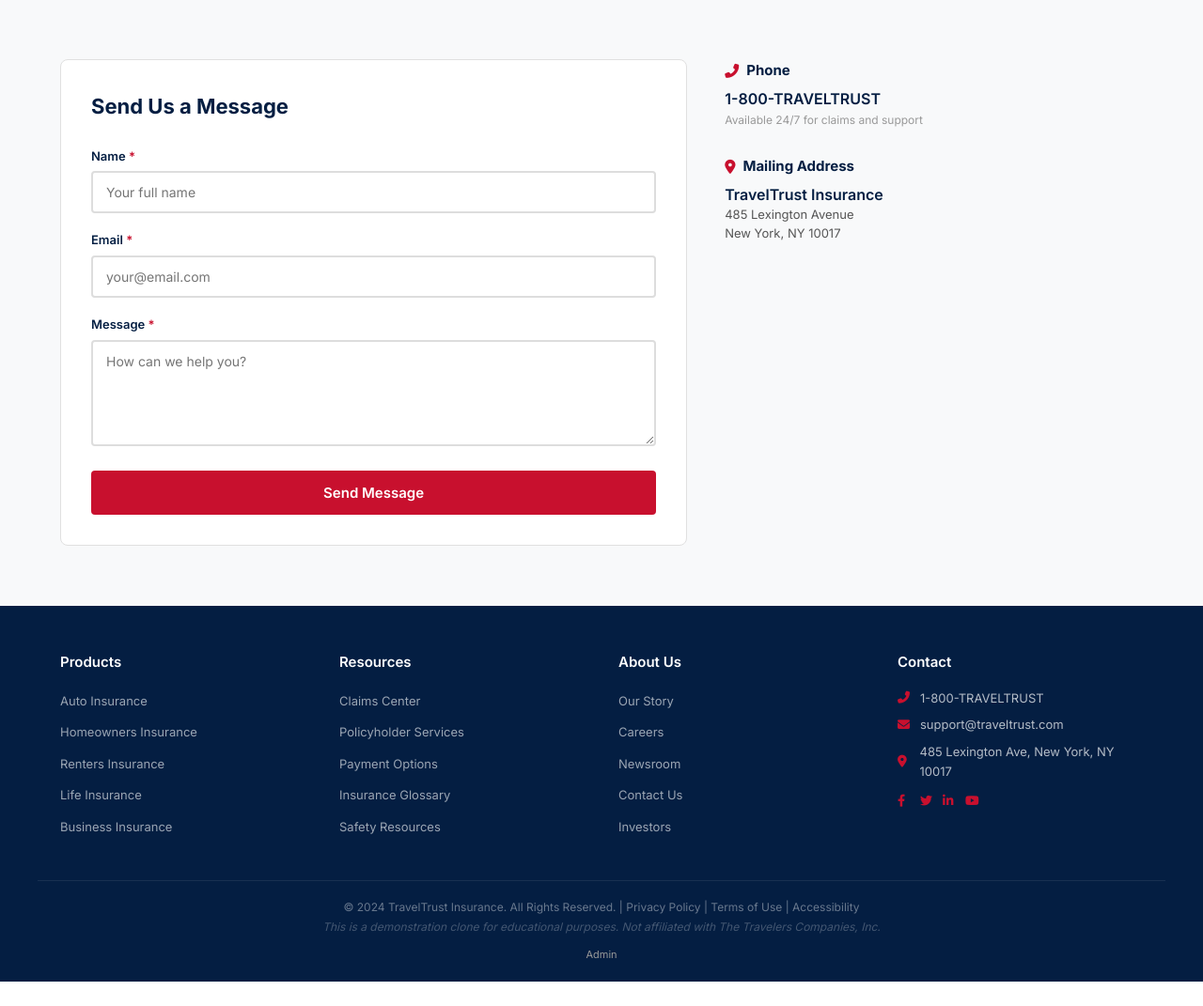
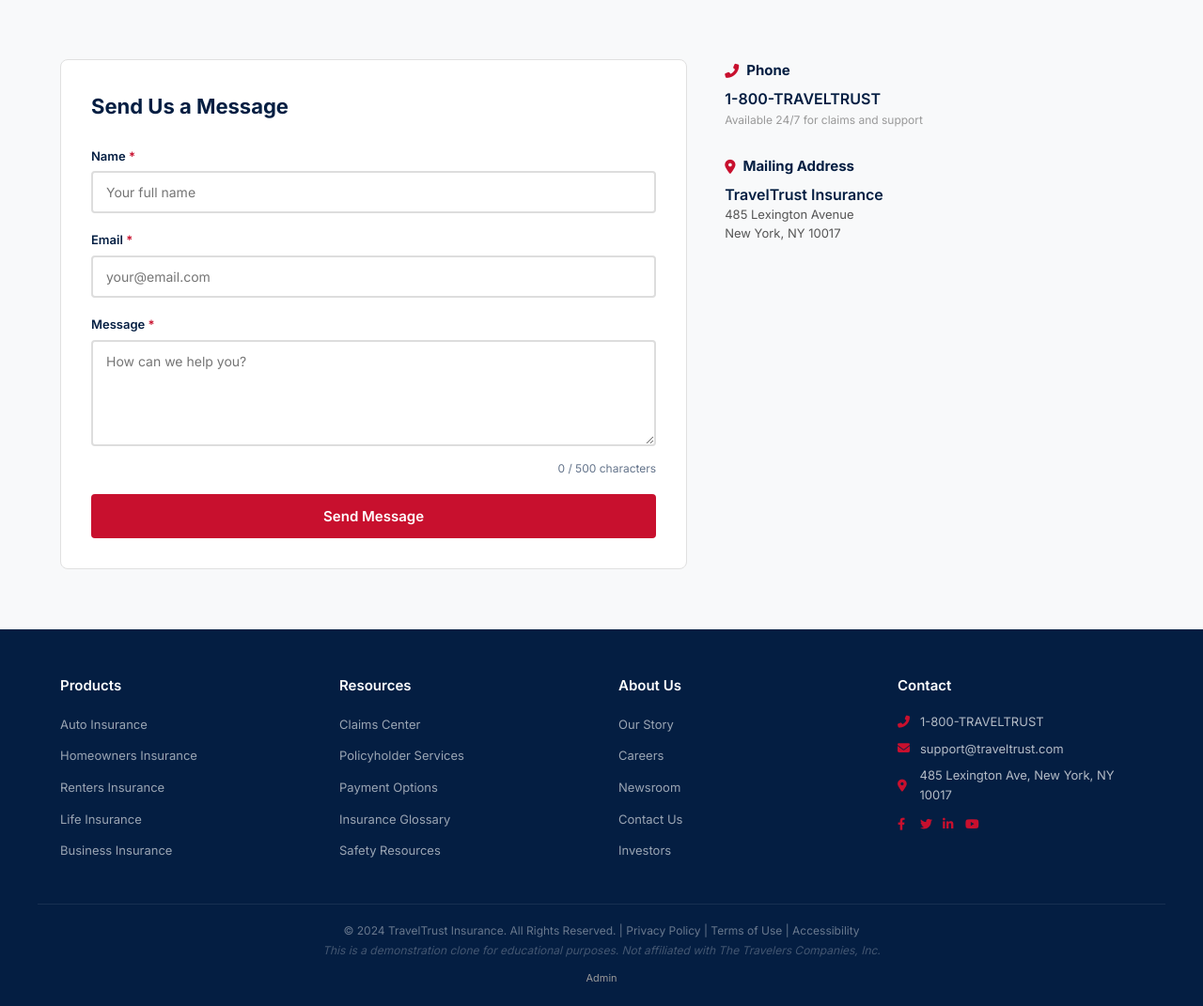
Before and after one commit to rakshithayrakshithay-coder/Cobra, a Node server app: page /contact in a window 1280 px wide. Shown: the part 278-1349 px from the top of the page at 94% size. Before the commit the page ends 1323 px from the top, so only its background shows below. Run offline with Node 20, Linux system fonts and the light colour scheme.

Commit message:
Add contact message character counter

```diff
--- a/travel-trust-insurance/public/css/style.css
+++ b/travel-trust-insurance/public/css/style.css
@@ -983,6 +983,13 @@ img { max-width: 100%; height: auto; }
 }
 
 .form-group textarea { resize: vertical; min-height: 100px; }
+
+.form-helper {
+  margin: 6px 0 0;
+  color: #64748b;
+  font-size: 12px;
+  text-align: right;
+}
 
 .required { color: #C8102E; }
 
--- a/travel-trust-insurance/public/js/script.js
+++ b/travel-trust-insurance/public/js/script.js
@@ -446,6 +446,27 @@ const initializePageInteractions = function initializePageInteractions() {
   }
 
   // ==========================================
+  // CONTACT MESSAGE CHARACTER COUNTER
+  // ==========================================
+  const contactMessageInput = document.getElementById('contactMessage');
+  const contactMessageHint = document.getElementById('contactMessageHint');
+
+  function getContactMessageCount(message) {
+    return String(message || '').trim().length;
+  }
+
+  function updateContactMessageHint() {
+    if (!contactMessageInput || !contactMessageHint) return;
+    const characterCount = getContactMessageCount(contactMessageInput.value);
+    contactMessageHint.textContent = `${characterCount} / 500 characters`;
+  }
+
+  if (contactMessageInput && contactMessageHint) {
+    contactMessageInput.addEventListener('input', updateContactMessageHint);
+    updateContactMessageHint();
+  }
+
+  // ==========================================
   // CLAIM FORM
   // ==========================================
   const claimForm = document.getElementById('claimForm');
--- a/travel-trust-insurance/views/contact.ejs
+++ b/travel-trust-insurance/views/contact.ejs
@@ -24,7 +24,8 @@
             </div>
             <div class="form-group">
               <label for="contactMessage">Message <span class="required">*</span></label>
-              <textarea id="contactMessage" name="message" rows="5" placeholder="How can we help you?" required minlength="10"></textarea>
+              <textarea id="contactMessage" name="message" rows="5" placeholder="How can we help you?" required minlength="10" maxlength="500" aria-describedby="contactMessageHint"></textarea>
+              <p id="contactMessageHint" class="form-helper" aria-live="polite">0 / 500 characters</p>
             </div>
             <button type="submit" class="btn btn-red btn-full">Send Message</button>
           </form>
```
